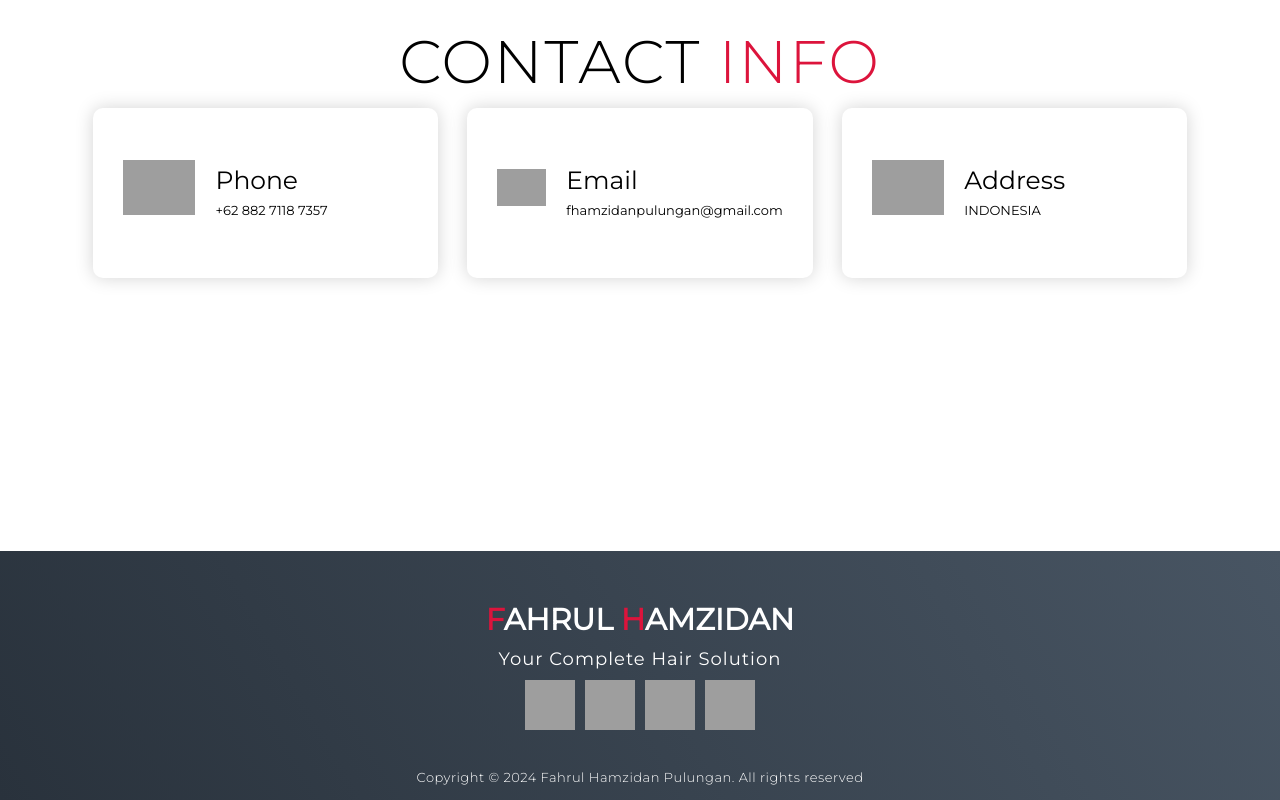
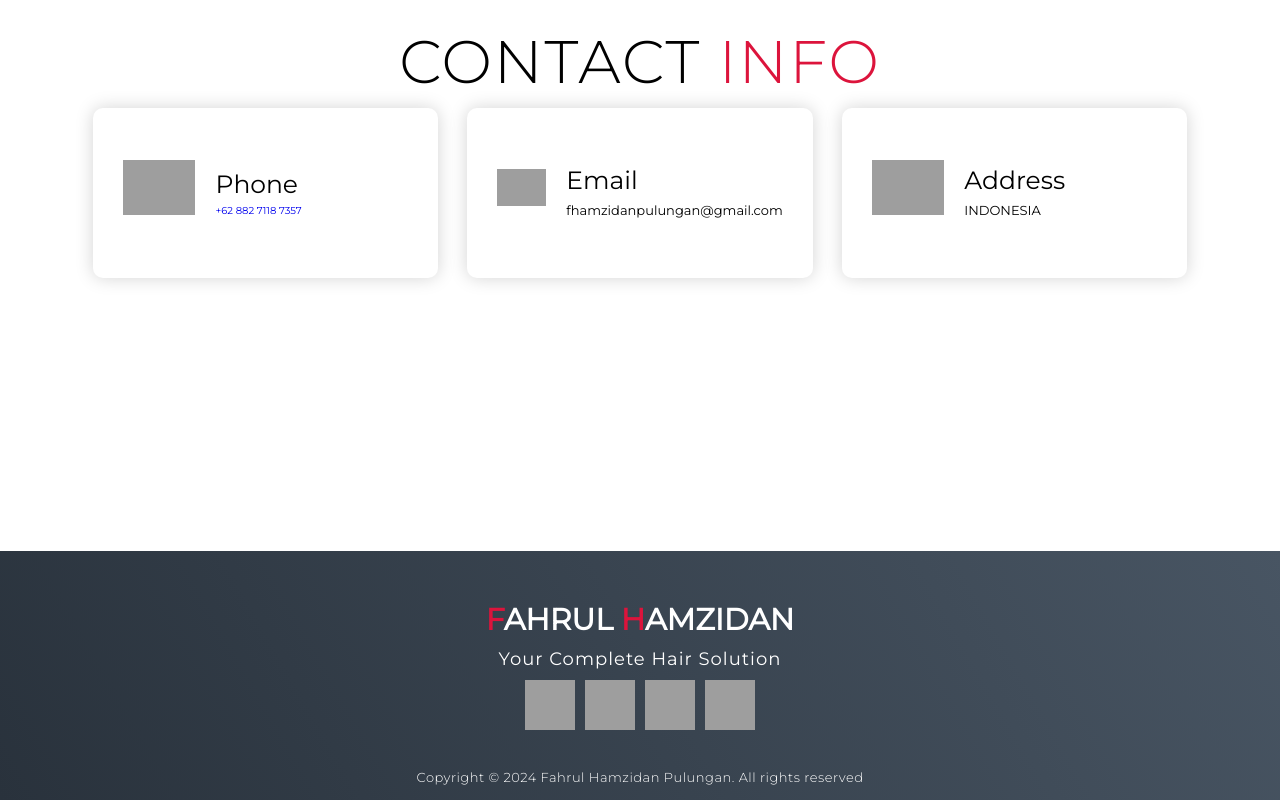
Before and after one commit to z1dan820/PortofolioBarber, a plain HTML site: page index.html in a window 1280 px wide. Shown: the part 4172-4972 px from the top of the page. Drawn offline with Linux system fonts and the light colour scheme; grey boxes are pictures that could not be loaded; files whose address does not match are found by name.

Commit message:
Update index.html

```diff
--- a/index.html
+++ b/index.html
@@ -138,7 +138,7 @@
           <div class="icon"><img src="https://img.icons8.com/bubbles/100/000000/phone.png" /></div>
           <div class="contact-info">
             <h1>Phone</h1>
-            <h2 href="https://wa.me/+6288271187357">+62 882 7118 7357</h2>
+            <a href="https://wa.me/+6288271187357">+62 882 7118 7357</a>
             <h2></h2>
           </div>
         </div>
```
